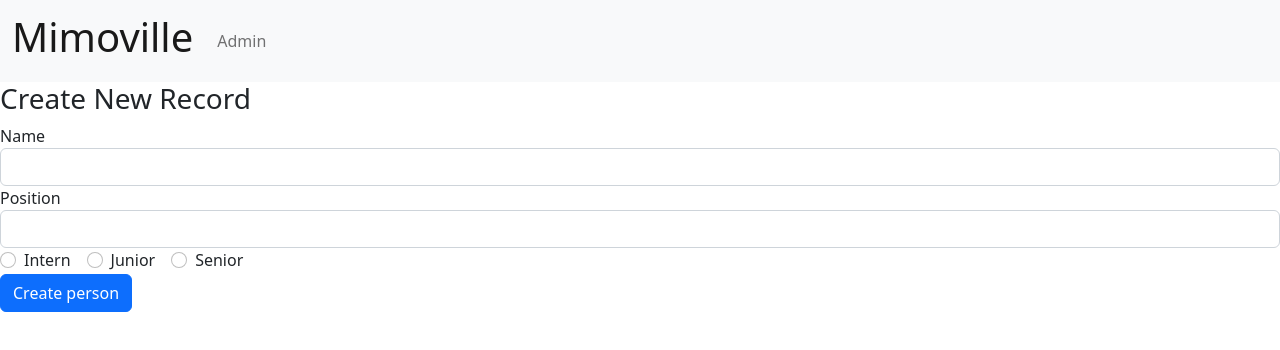
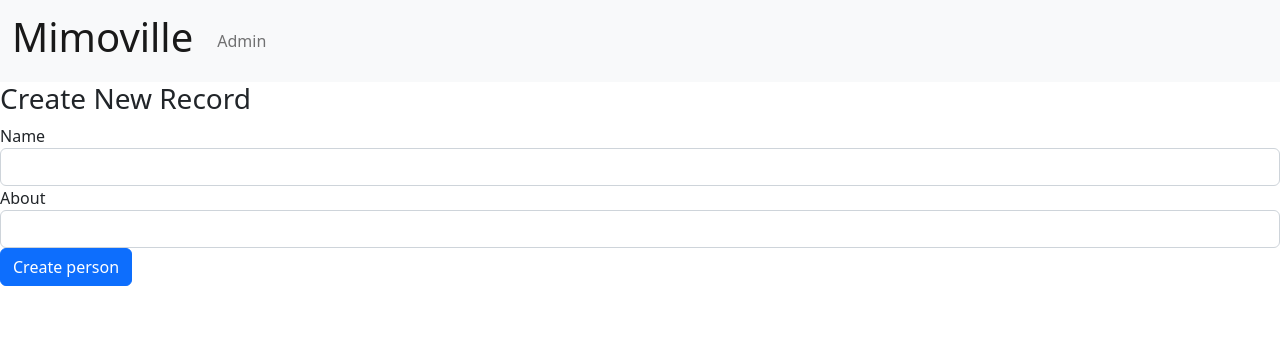
Before and after one commit to mimodevs/C12-mimoville, a React (Create React App) app in the folder mern/client/: page /create in a window 1280 px wide. Shown: the top 350 px of the page. Built offline with nearby package versions, Linux system fonts and the light colour scheme.

Commit message:
Testing with fields

```diff
--- a/mern/client/src/components/create.js
+++ b/mern/client/src/components/create.js
@@ -1,28 +1,22 @@
 import React, { useState } from "react";
 import { useNavigate } from "react-router";
-
 export default function Create() {
  const [form, setForm] = useState({
    name: "",
-   position: "",
-   level: "",
+   about: "",
  });
  const navigate = useNavigate();
-
  // These methods will update the state properties.
  function updateForm(value) {
    return setForm((prev) => {
      return { ...prev, ...value };
    });
  }
-
  // This function will handle the submission.
  async function onSubmit(e) {
    e.preventDefault();
-
    // When a post request is sent to the create url, we'll add a new record to the database.
    const newPerson = { ...form };
-
    await fetch("http://localhost:5005/record/add", {
      method: "POST",
      headers: {
@@ -34,11 +28,9 @@ export default function Create() {
      window.alert(error);
      return;
    });
-
-   setForm({ name: "", position: "", level: "" });
-   navigate("/");
+   setForm({ name: "", about: "" });
+   navigate("/records");
  }
-
  // This following section will display the form that takes the input from the user.
  return (
    <div>
@@ -55,52 +47,14 @@ export default function Create() {
          />
        </div>
        <div className="form-group">
-         <label htmlFor="position">Position</label>
+         <label htmlFor="about">About</label>
          <input
            type="text"
            className="form-control"
-           id="position"
-           value={form.position}
-           onChange={(e) => updateForm({ position: e.target.value })}
+           id="about"
+           value={form.about}
+           onChange={(e) => updateForm({ about: e.target.value })}
          />
-       </div>
-       <div className="form-group">
-         <div className="form-check form-check-inline">
-           <input
-             className="form-check-input"
-             type="radio"
-             name="positionOptions"
-             id="positionIntern"
-             value="Intern"
-             checked={form.level === "Intern"}
-             onChange={(e) => updateForm({ level: e.target.value })}
-           />
-           <label htmlFor="positionIntern" className="form-check-label">Intern</label>
-         </div>
-         <div className="form-check form-check-inline">
-           <input
-             className="form-check-input"
-             type="radio"
-             name="positionOptions"
-             id="positionJunior"
-             value="Junior"
-             checked={form.level === "Junior"}
-             onChange={(e) => updateForm({ level: e.target.value })}
-           />
-           <label htmlFor="positionJunior" className="form-check-label">Junior</label>
-         </div>
-         <div className="form-check form-check-inline">
-           <input
-             className="form-check-input"
-             type="radio"
-             name="positionOptions"
-             id="positionSenior"
-             value="Senior"
-             checked={form.level === "Senior"}
-             onChange={(e) => updateForm({ level: e.target.value })}
-           />
-           <label htmlFor="positionSenior" className="form-check-label">Senior</label>
-         </div>
        </div>
        <div className="form-group">
          <input
--- a/mern/client/src/components/edit.js
+++ b/mern/client/src/components/edit.js
@@ -4,8 +4,7 @@ import { useParams, useNavigate } from "react-router";
 export default function Edit() {
  const [form, setForm] = useState({
    name: "",
-   position: "",
-   level: "",
+   about: "",
    records: [],
  });
  const params = useParams();
@@ -29,7 +28,6 @@ export default function Edit() {
      }
      setForm(record);
    }
-
    fetchData();
    return;
  }, [params.id, navigate]);
@@ -44,8 +42,7 @@ export default function Edit() {
    e.preventDefault();
    const editedPerson = {
      name: form.name,
-     position: form.position,
-     level: form.level,
+     about: form.about,
    };
    // This will send a post request to update the data in the database.
    await fetch(`http://localhost:5005/update/${params.id}`, {
@@ -74,52 +71,14 @@ export default function Edit() {
          />
        </div>
        <div className="form-group">
-         <label htmlFor="position">Position: </label>
+         <label htmlFor="about">About: </label>
          <input
            type="text"
            className="form-control"
-           id="position"
-           value={form.position}
-           onChange={(e) => updateForm({ position: e.target.value })}
+           id="about"
+           value={form.about}
+           onChange={(e) => updateForm({ about: e.target.value })}
          />
-       </div>
-       <div className="form-group">
-         <div className="form-check form-check-inline">
-           <input
-             className="form-check-input"
-             type="radio"
-             name="positionOptions"
-             id="positionIntern"
-             value="Intern"
-             checked={form.level === "Intern"}
-             onChange={(e) => updateForm({ level: e.target.value })}
-           />
-           <label htmlFor="positionIntern" className="form-check-label">Intern</label>
-         </div>
-         <div className="form-check form-check-inline">
-           <input
-             className="form-check-input"
-             type="radio"
-             name="positionOptions"
-             id="positionJunior"
-             value="Junior"
-             checked={form.level === "Junior"}
-             onChange={(e) => updateForm({ level: e.target.value })}
-           />
-           <label htmlFor="positionJunior" className="form-check-label">Junior</label>
-         </div>
-         <div className="form-check form-check-inline">
-           <input
-             className="form-check-input"
-             type="radio"
-             name="positionOptions"
-             id="positionSenior"
-             value="Senior"
-             checked={form.level === "Senior"}
-             onChange={(e) => updateForm({ level: e.target.value })}
-           />
-           <label htmlFor="positionSenior" className="form-check-label">Senior</label>
-       </div>
        </div>
        <br />
 
--- a/mern/client/src/components/recordList.js
+++ b/mern/client/src/components/recordList.js
@@ -5,7 +5,6 @@ const Record = (props) => (
  <tr>
    <td>{props.record.name}</td>
    <td>{props.record.about}</td>
-   <td>{props.record.level}</td>
    <td>
      <Link className="btn btn-link" to={`/edit/${props.record._id}`}>Edit</Link> |
      <button className="btn btn-link"
@@ -67,8 +66,7 @@ export default function RecordList() {
        <thead>
          <tr>
            <th>Name</th>
-           <th>Position</th>
-           <th>Level</th>
+           <th>About</th>
            <th>Action</th>
          </tr>
        </thead>
```
Also changed, not shown: 2 other files (tests, documents, lock files or other folders).
